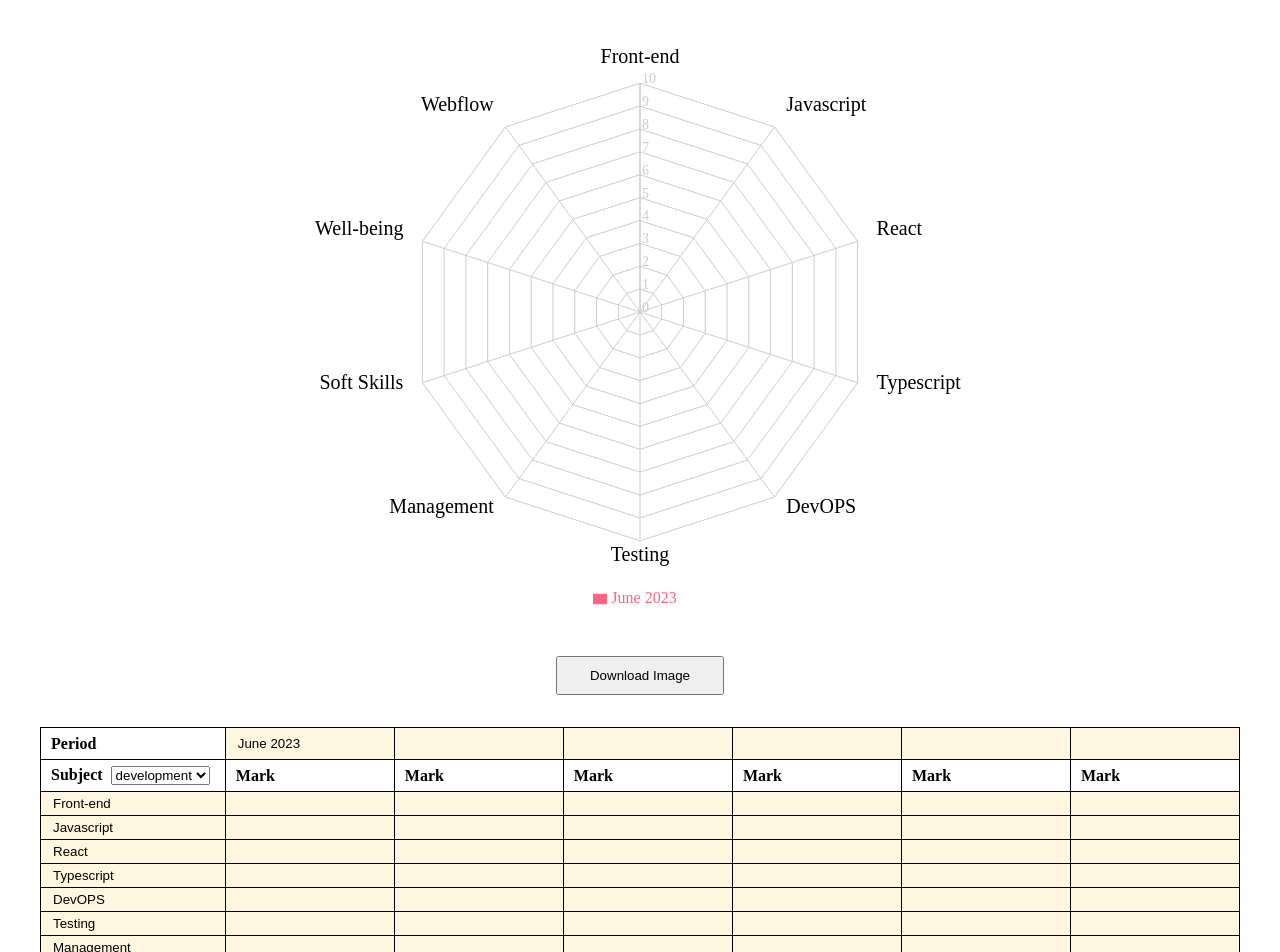
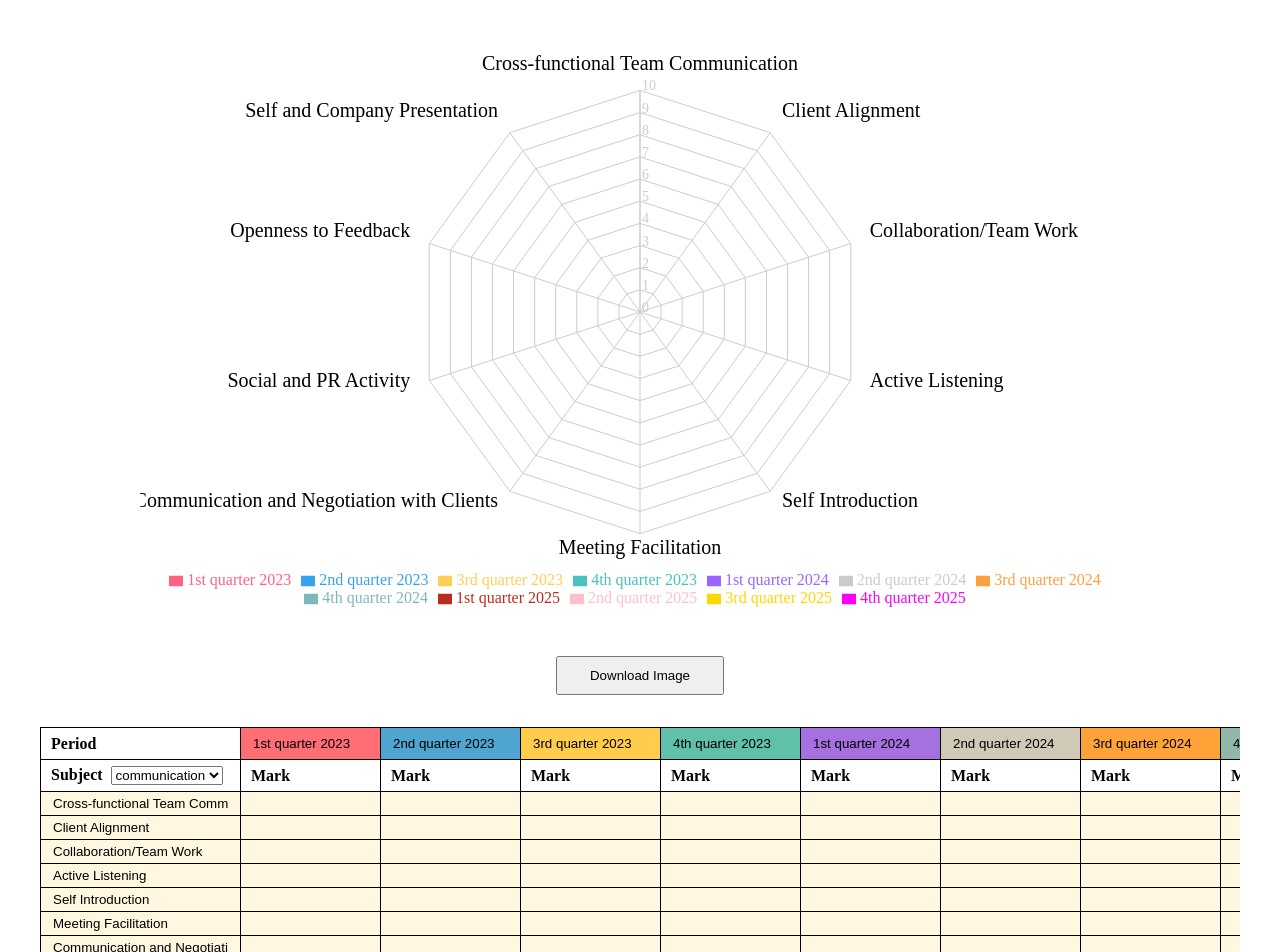
Before and after one commit to a1exalexander/performance-diagram, a React (Vite) app: page / in a window 1280 px wide. Shown: the top 952 px of the page. Built offline with nearby package versions, Linux system fonts and the light colour scheme.

Commit message:
add categories

```diff
--- a/src/App.module.css
+++ b/src/App.module.css
@@ -6,9 +6,24 @@
   padding: 12px 40px 80px;
 }
 
+.tableWrapper {
+  max-width: 100%;
+  overflow-x: scroll;
+}
+
 .table {
+
   border-collapse: collapse;
   /* border: 1px solid black; */
+}
+
+
+
+.th, .td {
+  min-width: 140px;
+  &:first-child {
+    min-width: 200px;
+  }
 }
 
 .th {
--- a/src/App.tsx
+++ b/src/App.tsx
@@ -1,5 +1,5 @@
-import { useMemo, useRef } from 'react';
-import * as subjectsDB from './data/subjects';
+import { useMemo, useRef } from "react";
+import { categories } from "./data/categories";
 import {
   Radar,
   Legend,
@@ -7,15 +7,24 @@ import {
   PolarGrid,
   PolarAngleAxis,
   PolarRadiusAxis,
-} from 'recharts';
-import { useLocalStorage } from 'usehooks-ts';
-import { format } from 'date-fns';
-import downloadjs from 'downloadjs';
-import html2canvas from 'html2canvas';
-import { map, keys, find, each, findIndex, filter } from 'lodash';
-import clsx from 'clsx';
-import styles from './App.module.css';
-import { colors } from './data/colors';
+} from "recharts";
+import { useLocalStorage } from "usehooks-ts";
+import { addQuarters, format, startOfYear } from "date-fns";
+import downloadjs from "downloadjs";
+import html2canvas from "html2canvas";
+import {
+  map,
+  find,
+  each,
+  findIndex,
+  filter,
+  range,
+  first,
+  toLower,
+} from "lodash";
+import clsx from "clsx";
+import styles from "./App.module.css";
+import { colors } from "./data/colors";
 
 const MAX_MARK = 10;
 
@@ -34,35 +43,39 @@ interface MarkInterface {
 interface PeriodInterface {
   id: string;
   value: string;
+  color: string;
 }
 
-interface SubjectInterface {
-  id: string;
-  value: string;
-}
+const defaultCategory = first(categories)?.name as string;
 
 function App() {
   const chartRef = useRef<HTMLDivElement>(null);
-  const [activeSubject, setActiveSubject] = useLocalStorage<
-    keyof typeof subjectsDB
-  >('activeSubject', 'development');
-  const [periods, setPeriods] = useLocalStorage<PeriodInterface[]>('periods', [
-    { id: '1', value: format(new Date(), 'MMMM yyyy') },
-    { id: '2', value: '' },
-    { id: '3', value: '' },
-    { id: '4', value: '' },
-    { id: '5', value: '' },
-    { id: '6', value: '' },
-  ]);
-  const [subjects, setSubjects] = useLocalStorage<SubjectInterface[]>(
-    'subjects',
-    subjectsDB[activeSubject]
+  const [activeCategory, setActiveCategory] = useLocalStorage<string>(
+    "activeSubject",
+    defaultCategory
   );
-  const [marks, setMarks] = useLocalStorage<MarkInterface[]>('marks', []);
+  const [periods, setPeriods] = useLocalStorage<PeriodInterface[]>(
+    "periods",
+    map(range(12), (i) => ({
+      id: i.toString(),
+      value: format(addQuarters(startOfYear(new Date()), i), "QQQQ yyyy"),
+      color: colors[i],
+    }))
+  );
+  const [subjects, setSubjects] = useLocalStorage<string[]>(
+    "subjects",
+    find(categories, ({ name }) => toLower(name) === toLower(activeCategory))
+      ?.options || []
+  );
 
-  const onChangeSubjects = (value: keyof typeof subjectsDB) => {
-    setActiveSubject(value);
-    setSubjects(subjectsDB[value]);
+  const [marks, setMarks] = useLocalStorage<MarkInterface[]>("marks", []);
+
+  const onChangeSubjects = (value: string) => {
+    setActiveCategory(value);
+    setSubjects(
+      find(categories, ({ name }) => toLower(name) === toLower(value))
+        ?.options || []
+    );
     setMarks([]);
   };
 
@@ -71,10 +84,10 @@ function App() {
     const fullMark = MAX_MARK;
 
     each(
-      filter(subjects, (item) => !!item.value),
+      filter(subjects, (item) => !!item),
       (subject) => {
         const item: DataItemInteface = {
-          subject: subject.value,
+          subject: subject,
           fullMark,
         };
 
@@ -84,7 +97,7 @@ function App() {
           }
           const mark = find(marks, {
             periodId: period.id,
-            subjectId: subject.id,
+            subjectId: subject,
           });
           if (mark) {
             item[period.value] = mark.value;
@@ -105,8 +118,8 @@ function App() {
   const onDownloadImage = async () => {
     if (chartRef?.current) {
       const canvas = await html2canvas(chartRef.current);
-      const dataURL = canvas.toDataURL('image/png');
-      downloadjs(dataURL, 'download.png', 'image/png');
+      const dataURL = canvas.toDataURL("image/png");
+      downloadjs(dataURL, "download.png", "image/png");
     }
   };
 
@@ -117,7 +130,8 @@ function App() {
           className={styles.chart}
           width={1000}
           height={600}
-          data={data}>
+          data={data}
+        >
           <PolarGrid />
           <PolarRadiusAxis
             fill="transparent"
@@ -125,14 +139,14 @@ function App() {
             angle={90}
             tickCount={11}
             tick={{
-              fontSize: '14px',
-              style: { transform: 'translateX(2px)' },
+              fontSize: "14px",
+              style: { transform: "translateX(2px)" },
             }}
           />
           <PolarAngleAxis
             dataKey="subject"
             tickSize={20}
-            tick={{ fontSize: '20px', fill: 'black' }}
+            tick={{ fontSize: "20px", fill: "black" }}
           />
           <Legend />
           {map(activePeriods, (period, idx) => {
@@ -145,7 +159,7 @@ function App() {
                 fill={colors[idx]}
                 fillOpacity={0.1}
                 strokeWidth={2}
-                dot={{ fill: '#8884d8', r: 2 }}
+                dot={{ fill: "#8884d8", r: 2 }}
               />
             );
           })}
@@ -154,6 +168,7 @@ function App() {
       <button className={styles.button} onClick={onDownloadImage}>
         Download Image
       </button>
+      <div className={styles.tableWrapper}>
         <table className={styles.table}>
           <thead>
             <tr>
@@ -162,7 +177,9 @@ function App() {
                 return (
                   <th
                     className={clsx(styles.th, styles.periodTh)}
-                  key={period.id}>
+                    key={period.id}
+                    style={{ backgroundColor: period.color }}
+                  >
                     <input
                       className={styles.input}
                       type="text"
@@ -190,13 +207,12 @@ function App() {
                 Subject
                 <select
                   className={styles.select}
-                value={activeSubject}
-                onChange={(e) =>
-                  onChangeSubjects(e.target.value as keyof typeof subjectsDB)
-                }>
-                {map(keys(subjectsDB), (key) => (
-                  <option key={key} value={key}>
-                    {key}
+                  value={activeCategory}
+                  onChange={(e) => onChangeSubjects(e.target.value)}
+                >
+                  {map(map(categories, "name"), (name) => (
+                    <option key={name} value={name}>
+                      {name}
                     </option>
                   ))}
                 </select>
@@ -211,21 +227,21 @@ function App() {
           <tbody>
             {map(subjects, (subject) => {
               return (
-              <tr key={subject.id}>
+                <tr key={subject}>
                   <td className={styles.td}>
                     <input
                       type="text"
                       className={styles.input}
-                    value={subject.value}
+                      value={subject}
                       onChange={(e) => {
                         setSubjects((prev) => {
                           const newData = [...prev];
-                        const idx = findIndex(newData, { id: subject.id });
+                          const idx = findIndex(
+                            newData,
+                            (dataName) => dataName === subject
+                          );
                           if (idx >= 0) {
-                          newData.splice(idx, 1, {
-                            ...newData[idx],
-                            value: e.target.value,
-                          });
+                            newData.splice(idx, 1, e.target.value);
                           }
                           return newData;
                         });
@@ -235,7 +251,7 @@ function App() {
                   {map(periods, (period) => {
                     const mark = find(marks, {
                       periodId: period.id,
-                    subjectId: subject.id,
+                      subjectId: subject,
                     });
                     return (
                       <td className={styles.td} key={period.id}>
@@ -251,7 +267,7 @@ function App() {
                               const newData = [...prev];
                               const idx = findIndex(newData, {
                                 periodId: period.id,
-                              subjectId: subject.id,
+                                subjectId: subject,
                               });
                               if (idx >= 0) {
                                 newData.splice(idx, 1, {
@@ -261,7 +277,7 @@ function App() {
                               } else {
                                 newData.push({
                                   periodId: period.id,
-                                subjectId: subject.id,
+                                  subjectId: subject,
                                   value: parseFloat(e.target.value),
                                 });
                               }
@@ -277,6 +293,7 @@ function App() {
             })}
           </tbody>
         </table>
+      </div>
     </main>
   );
 }
--- /dev/null
+++ b/src/data/categories.ts
@@ -0,0 +1,116 @@
+export const categories = [
+  {
+    name: "communication",
+    options: [
+      "Cross-functional Team Communication",
+      "Client Alignment",
+      "Collaboration/Team Work",
+      "Active Listening",
+      "Self Introduction",
+      "Meeting Facilitation",
+      "Communication and Negotiation with Clients",
+      "Social and PR Activity",
+      "Openness to Feedback",
+      "Self and Company Presentation",
+    ],
+  },
+  {
+    name: "english",
+    options: ["Writing", "Reading", "Listening", "Speaking"],
+  },
+  {
+    name: "leadership",
+    options: [
+      "Involvement in the Hiring Process",
+      "Delegation",
+      "Conflict Resolution",
+      "Handling Difficult Conversations",
+      "Giving Constructive Feedback",
+      "Stress Management",
+      "Team Growth Strategy",
+      "Mentorship",
+      "Team Building",
+      "Motivation & Inspiration",
+    ],
+  },
+  {
+    name: "PM",
+    options: [
+      "Tasks Management",
+      "Customer Success",
+      "Agenda",
+      "Smooth Workflow",
+      "Project’s Documentation",
+      "Workload Management",
+      "Business Requirements ",
+      "Retrospectives Making",
+      "Project’s Statuses ",
+      "Roadmap",
+      "Guides Creation",
+    ],
+  },
+  {
+    name: "Soft Skills",
+    options: [
+      "Ownership",
+      "Curiosity",
+      "Decision Making",
+      "Willingness to Learn",
+      "Сustomer Focus",
+      "Project Management",
+      "Adaptability to the New Task/Project",
+      "Meeting Deadlines",
+      "Initiative",
+      "System Thinking",
+      "Multitasking",
+      "Independence",
+      "Planning",
+      "Time Management",
+    ],
+  },
+  {
+    name: "Design Tools",
+    options: [
+      "Jira",
+      "Notion",
+      "Adobe After Effects",
+      "Adobe Illustrator",
+      "Spline",
+      "LottieFiles",
+      "Cinema 4D",
+      "Blender",
+      "FigJam",
+      "Figma",
+    ],
+  },
+  {
+    name: "UI",
+    options: [
+      "Design System",
+      "Typography Consistency",
+      "Grid Consistency",
+      "Data Visualization",
+      "Visual Сoncept",
+      "Moodboards",
+      "Colour Palette Creation",
+      "Adaptive Design ",
+    ],
+  },
+  {
+    name: "UX",
+    options: [
+      "User Testing",
+      "User Research",
+      "Design QA",
+      "Prototyping",
+      "UX Writing",
+      "Wireframing",
+      "User Flow",
+      "Discovery Call (Stakeholder Workshop)",
+      "Ideation",
+      "UX Audit",
+      "Information Architecture",
+      "Competitor Analysis",
+    ],
+  },
+];
--- a/src/data/colors.ts
+++ b/src/data/colors.ts
@@ -1,13 +1,23 @@
-// Colors for radar chart
+// Uniq Colors for radar chart
 
 export const colors: string[] = [
-  '#FF6384',
-  '#36A2EB',
-  '#FFCE56',
-  '#4BC0C0',
-  '#9966FF',
-  '#C9CBCF',
-  '#FF9F40',
-  '#FFCD56',
-  '#4BC0C0',
+  "#FF6384",
+  "#36A2EB",
+  "#FFCE56",
+  "#4BC0C0",
+  "#9966FF",
+  "#C9CBCF",
+  "#FF9F40",
+  "#7FB7BE",
+  "#BC2C1A",
+  "#FFC0CB",
+  "#FFD700",
+  "#FF00FF",
+  "#00FF00",
+  "#0000FF",
+  "#FF0000",
+  "#800000",
+  "#808000",
+  "#008000",
+  "#800080",
 ];
--- a/src/data/subjects.ts
+++ /dev/null
@@ -1,37 +0,0 @@
-import { uniqueId, map, merge } from 'lodash';
-
-export const development = map(
-  merge(Array(20), [
-    'Front-end',
-    'Javascript',
-    'React',
-    'Typescript',
-    'DevOPS',
-    'Testing',
-    'Management',
-    'Soft Skills',
-    'Well-being',
-    'Webflow',
-  ]),
-  (value) => ({ id: uniqueId(), value })
-);
-
-export const design = map(
-  merge(Array(20), [
-    'Figma',
-    'UX',
-    'Product',
-    'Design System',
-    'Graphic design',
-    'Icons & Illustrations',
-    'Motion',
-    '3D',
-    'UX Writing',
-    'Workshops',
-    'User Research',
-    'Management',
-    'Soft Skills',
-    'Well-being',
-  ]),
-  (value) => ({ id: uniqueId(), value })
-);
```
Also changed, not shown: 1 other file (tests, documents, lock files or other folders). Lines whose indentation alone changed are shown as unchanged.
